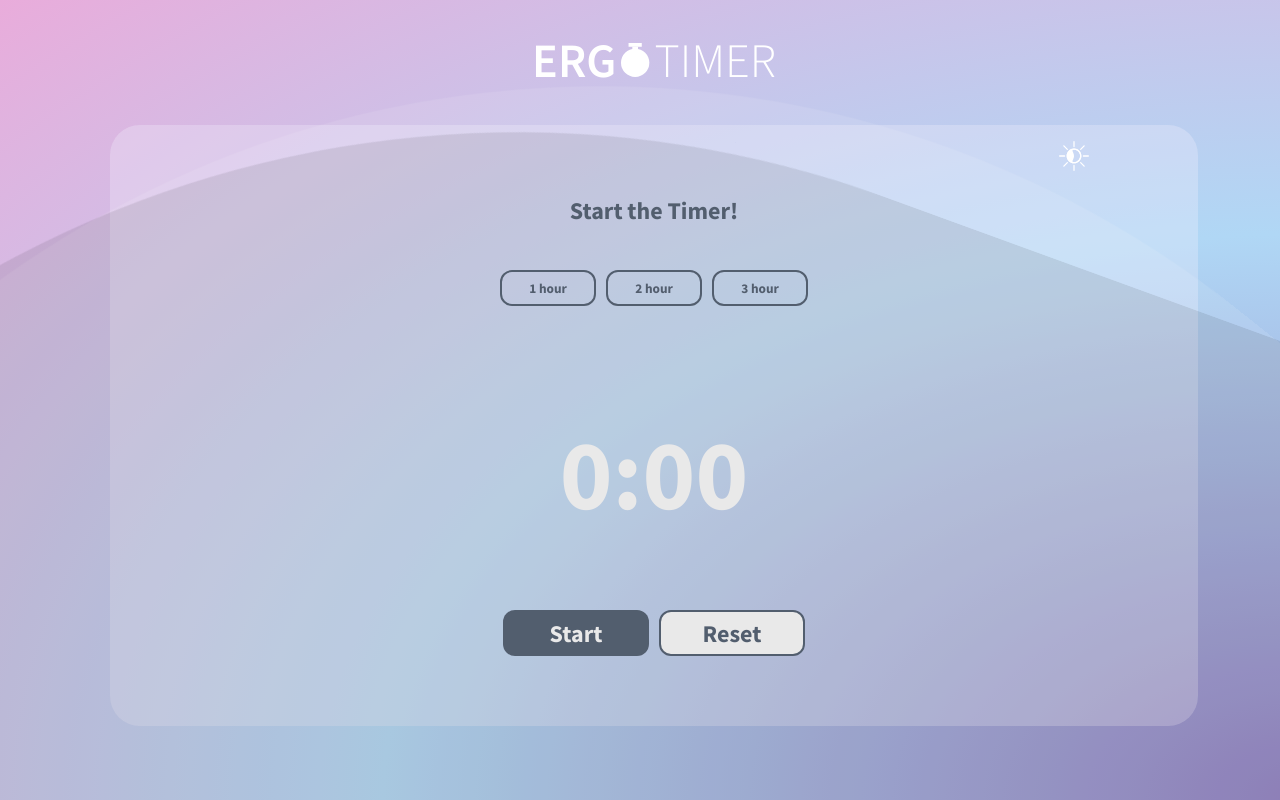
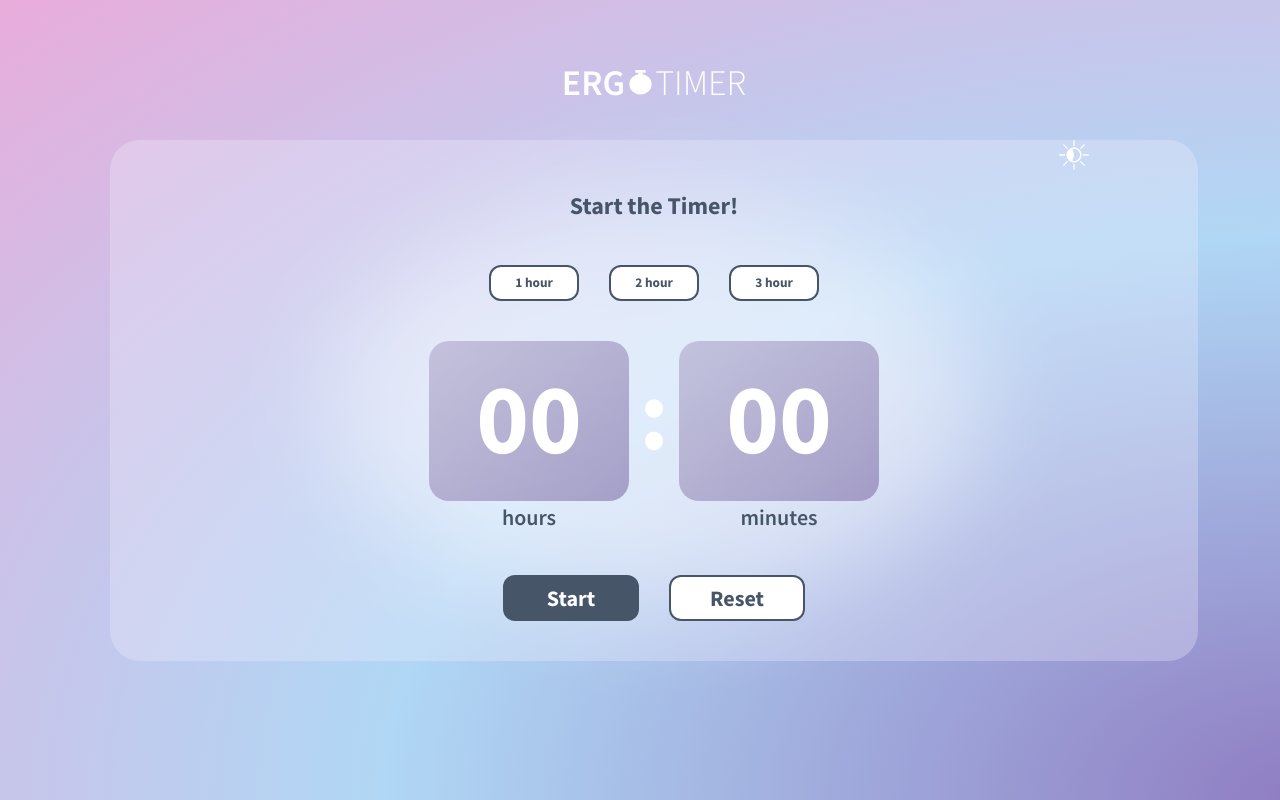
Before and after one commit to Chrys-Nicolaides/ErgoTimer, a React (Create React App) app: page /light in a window 1280 px wide. Shown: the top 800 px of the page. Built offline with nearby package versions, Linux system fonts and the light colour scheme.

Commit message:
Countdown timer styling updated

```diff
--- a/src/App.css
+++ b/src/App.css
@@ -29,12 +29,7 @@
     var(--theme-background-two),
     var(--theme-background-one)
   );
-  /* background-image: radial-gradient(
-    at bottom right,
-    #8f7cc2,
-    #b0d7f5,
-    #e9acdb
-  ); */
+
   min-height: 100vh;
   min-width: 100vw;
   position: fixed;
@@ -44,29 +39,28 @@
   align-items: center;
   height: 100%;
   position: absolute;
+  z-index: -2;
 }
 
 button {
   outline: none;
   border: 0;
-  width: 96px;
+  width: 90px;
   height: 36px;
   border-radius: 12px;
-  /* font-size: 24px; */
   font-family: "Source Sans Pro";
   font-weight: 700;
-  margin: 20px 5px;
-  background-color: transparent;
+  margin: 40px 15px 0px;
+  background-color: white;
   color: #475569;
-  padding: 0 20px;
   border: 2px solid #475569;
   cursor: pointer;
 }
 
 .buttons {
   margin: auto;
-  margin-top: 24px;
-  margin-bottom: 50px;
+  margin-top: 4px;
+  margin-bottom: 40px;
   display: flex;
   justify-content: center;
 }
@@ -76,16 +70,16 @@ button:hover {
 }
 
 button:active {
-  background-color: hsla(215, 19%, 35%, 0.15);
+  background-color: #c9c7dc;
 }
 
 .resetButton {
   color: #475569;
   background-color: white;
   font-weight: 700;
-  width: 146px;
+  width: 136px;
   height: 46px;
-  font-size: 24px;
+  font-size: 22px;
 }
 
 .resetButton:hover {
@@ -93,7 +87,7 @@ button:active {
 }
 
 .resetButton:active {
-  background-color: hsla(215, 19%, 35%, 0.15);
+  background-color: #c9c7dc;
 }
 
 .startButton {
@@ -101,9 +95,9 @@ button:active {
   color: white;
   border: none;
   font-weight: 700;
-  width: 146px;
+  width: 136px;
   height: 46px;
-  font-size: 24px;
+  font-size: 22px;
 }
 
 .startButton:hover {
@@ -117,14 +111,14 @@ button:active {
 }
 
 .regular-header {
-  font-size: 48px;
+  font-size: 36px;
   font-weight: 300;
   padding-bottom: 5px;
   z-index: 1000;
   top: 70px;
 }
 .bold-header {
-  font-size: 48px;
+  font-size: 36px;
   font-weight: 600;
   padding-bottom: 5px;
   z-index: 1000;
@@ -138,10 +132,17 @@ h2 {
 
 h3 {
   font-size: 100px;
-  padding-top: 35px;
   font-weight: 700;
-  margin-bottom: 30px;
   color: white;
+  text-align: center;
+  z-index: 5000;
+}
+
+h5 {
+  font-size: 22px;
+  font-weight: 600;
+  color: #475569;
+  margin-top: 2px;
 }
 
 .DarkTheme > a > .SunIconToggle {
@@ -167,18 +168,16 @@ h3 {
   display: flex;
   justify-content: flex-end;
   margin-right: 3rem;
-  padding-top: 1rem;
 }
 
 .LightTheme {
   display: flex;
   justify-content: flex-end;
   margin-right: 3rem;
-  padding-top: 1rem;
 }
 
 .ThemeHeader {
-  padding-bottom: 20px;
+  padding-bottom: 16px;
 }
 
 .app-title-logo {
@@ -191,20 +190,10 @@ h3 {
 }
 
 .timer-logo {
-  margin-right: 4px;
-  margin-left: 5px;
+  margin-left: 1px;
   align-self: baseline;
   z-index: 1000;
 }
-
-/* .wave-lines {
-  display: flex;
-  align-items: flex-end;
-  justify-content: center;
-  width: 100vw;
-  height: 100%;
-  z-index: 7000;
-} */
 
 .container {
   width: 85vw;
@@ -213,34 +202,51 @@ h3 {
   background-color: hsla(249, 62%, 96%, 0.3);
   border-radius: 30px;
   z-index: 200;
-  /* opacity: 25%; */
 }
 
-/* .countdown-container {
+.countdown-container {
+  display: flex;
+  justify-content: center;
+  text-align: center;
+  height: 100%;
+  width: 100%;
+}
+
+.time-container {
   height: 160px;
   width: 200px;
-  background-image: linear-gradient(to bottom right, #e290f8, #a0a1f6);
+  border-radius: 20px;
+  background-image: linear-gradient(
+    to bottom right,
+    hsla(253, 25%, 74%, 0.65),
+    hsla(255, 25%, 60%, 0.7)
+  );
+  padding: 14px 0 0 0;
+  z-index: 5000;
+}
+
+.white-blur {
+  border-radius: 55%;
+  background-color: hsla(0, 0%, 100%, 0.5);
+  position: absolute;
+  top: 25%;
+  left: 25%;
+  width: 50%;
+  height: 50%;
+  filter: blur(50px);
+  z-index: -1;
+}
+
+.content {
   display: flex;
   justify-content: center;
-  padding: 10px;
-  text-align: center;
+  align-items: center;
 }
- */
 
-.lightWaveLine,
-.midWaveLine,
-.darkWaveLine {
-  position: absolute;
-  top: 95vw;
-  width: 200vw;
-  height: 200vw;
-  left: -50vw;
-  z-index: 7000;
-  stroke-linecap: round;
-  stroke-linejoin: round;
-  stroke-width: 100px;
-  /* box-sizing: border-box; */
-  /* overflow: visible; */
+.content > h3 {
+  padding: 10px 10px;
+  height: 160px;
+  margin-bottom: 30px;
 }
 
 /* Wave animation */
--- a/src/App.js
+++ b/src/App.js
@@ -21,7 +21,9 @@ function App() {
           <div className="container">
             <ThemeToggle />
             <CalculateTimeLeft />
-            <Waves />
+            <div className="white-blur">""</div>
+
+            {/* <Waves /> */}
             {/* <waveLines /> */}
           </div>
         </div>
--- a/src/components/CalculateTimeLeft.js
+++ b/src/components/CalculateTimeLeft.js
@@ -14,7 +14,7 @@ const CalculateTimeLeft = () => {
   });
 
   useEffect(() => {
-    const interval = setInterval(() => setSecondsCounter(new Date()), 1000);
+    const interval = setInterval(() => setSecondsCounter(new Date()), 100000);
     return () => clearInterval(interval);
   }, []);
 
@@ -57,25 +57,46 @@ const CalculateTimeLeft = () => {
       timers = timer.stand;
     }
 
-    return <h3>{formatter(timers)}</h3>;
+    return (
+      <TimeDisplay
+        hours={formatter(timers).hours}
+        minutes={formatter(timers).minutes}
+      />
+    );
   };
 
   const formatter = (input) => {
-    let hours = Math.floor(input / 60);
+    let hours;
+    if (Math.floor(input / 60) > 10) {
+      hours = Math.floor(input / 60);
+    } else hours = `0${Math.floor(input / 60)}`;
     let minutes = input % 60;
     if (minutes < 10) {
       minutes = "0" + minutes;
     }
-    return `${hours}:${minutes}`;
+    return { hours: hours, minutes: minutes };
+  };
+
+  const TimeDisplay = (props) => {
+    return (
+      <div className="countdown-container">
+        <div className="content">
+          <div>
+            <h3 className="time-container">{props.hours}</h3>
+            <h5>hours</h5>
+          </div>
+          <h3>:</h3>
+          <div>
+            <h3 className="time-container">{props.minutes}</h3>
+            <h5>minutes</h5>
+          </div>
+        </div>
+      </div>
+    );
   };
 
   return (
     <div>
-      {/* <div className="app-title-logo">
-        <h1 className="bold-header">ERG</h1>
-        <TimerLogo className="timer-logo" />
-        <h1 className="regular-header">TIMER</h1>
-      </div> */}
       <h2>{title}</h2>
       <div className="buttons">
         {MyTimers.map((item, index) => (
@@ -90,10 +111,7 @@ const CalculateTimeLeft = () => {
           </button>
         ))}
       </div>
-      <div className="countdown-container">
-        <CountDown />
-      </div>
-
+      <CountDown />
       <div className="buttons">
         <button
           className="startButton"
```
Also changed, not shown: src/images/timer-logo.svg.
